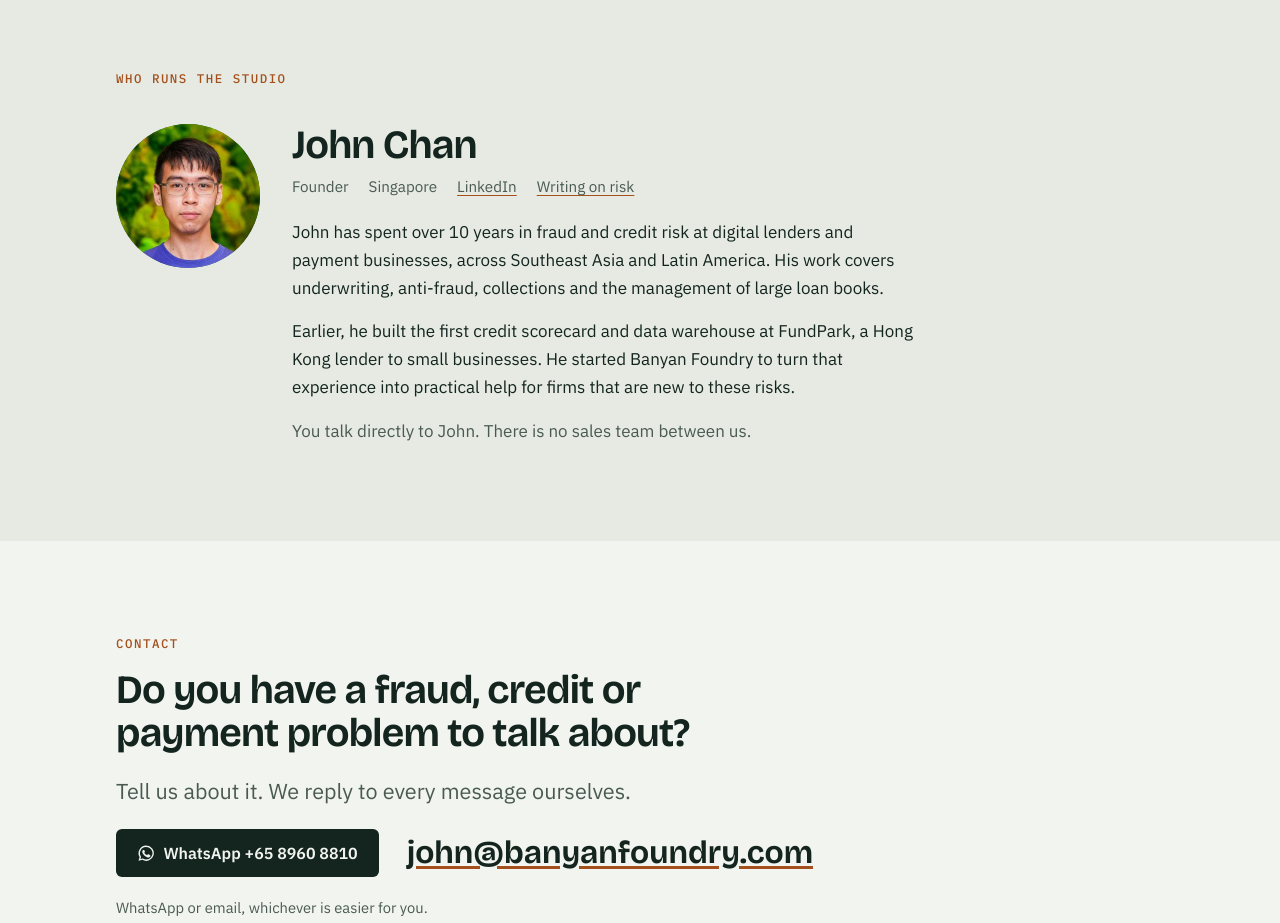
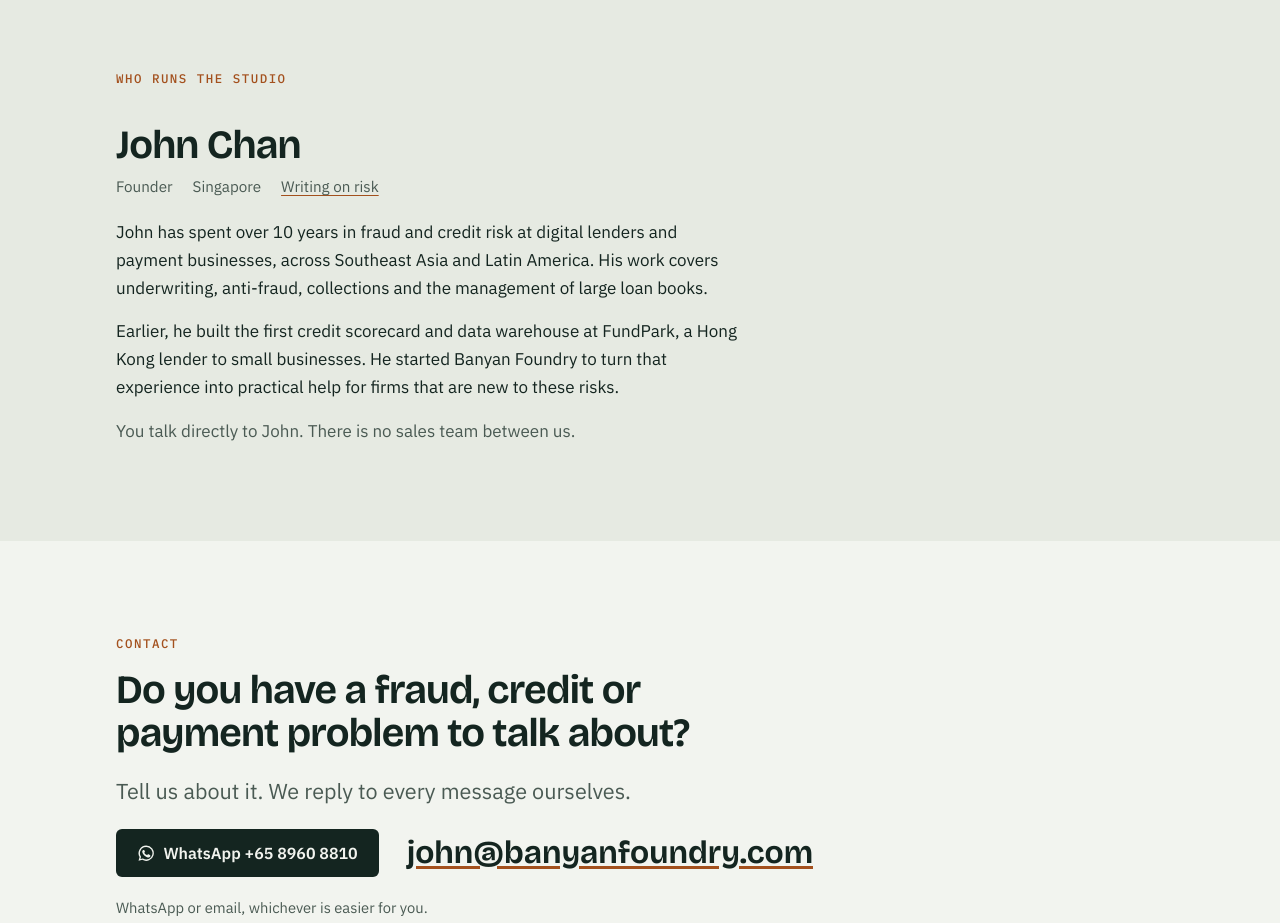
Before and after one commit to kychanbp/banyanfoundry-site, a plain HTML site: page index.html in a window 1280 px wide. Shown: the part 1920-2843 px from the top of the page. Drawn offline with nearby package versions, Linux system fonts and the light colour scheme.

Commit message:
Low profile: noindex all pages, remove photo and LinkedIn link
Co-Authored-By: Claude Opus 5.5 <noreply@anthropic.com>
Claude-Session: https://claude.ai/code/session_0164q9UmV18Ftpxx6EzKGpvh

```diff
--- a/index.html
+++ b/index.html
@@ -3,6 +3,7 @@
 <head>
 <meta charset="utf-8">
 <script>if (location.protocol === "http:" && location.hostname.endsWith("banyanfoundry.com")) location.replace("https://banyanfoundry.com" + location.pathname + location.search + location.hash);</script>
+<meta name="robots" content="noindex, nofollow">
 <meta name="viewport" content="width=device-width, initial-scale=1, viewport-fit=cover">
 <title>Banyan Foundry</title>
 <meta name="description" content="Banyan Foundry is a small studio run by John Chan. We work on fraud, credit and payment problems, and we test each idea with real firms before we build.">
@@ -102,14 +103,12 @@
       <div class="section-head">
         <span class="eyebrow">Who runs the studio</span>
       </div>
-      <div class="founder">
-        <img class="avatar" src="founder.jpg" alt="John Chan" width="144" height="144">
+      <div class="founder" style="grid-template-columns:1fr">
         <div>
           <h2>John Chan</h2>
           <div class="meta">
             <span>Founder</span>
             <span>Singapore</span>
-            <a href="https://www.linkedin.com/in/chankaiyin/" rel="me noopener" target="_blank">LinkedIn</a>
             <a href="https://www.zhizhi-gewu.com/t/risk" rel="me noopener" target="_blank">Writing on risk</a>
           </div>
           <div class="bio">
```
Also changed, not shown: invoice-reminders.html (+1 -0 lines), privacy.html (+1 -0 lines), founder.jpg (deleted).
